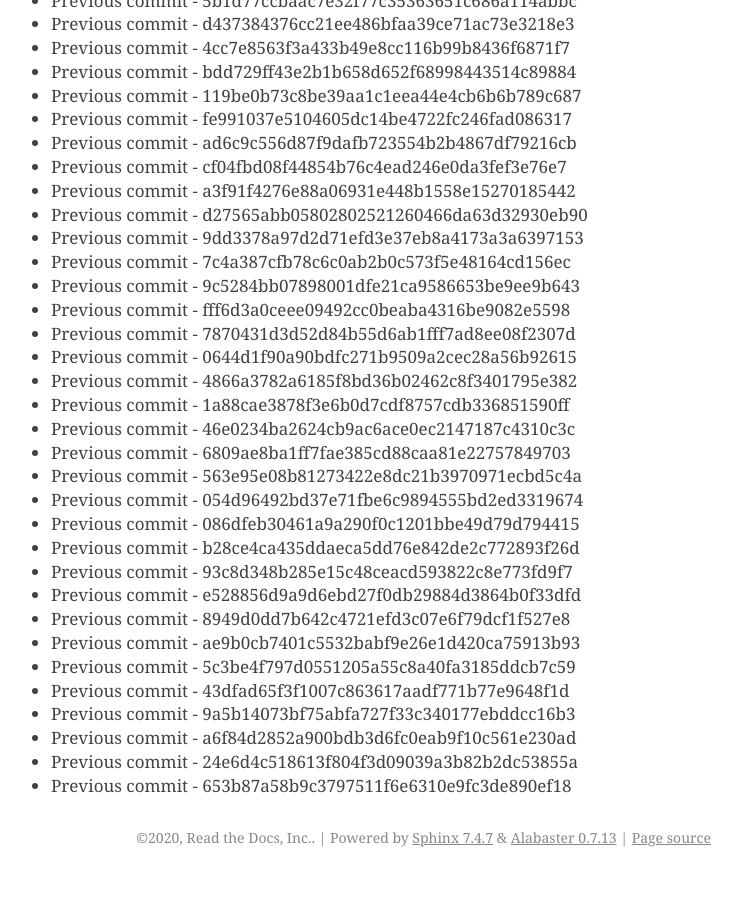
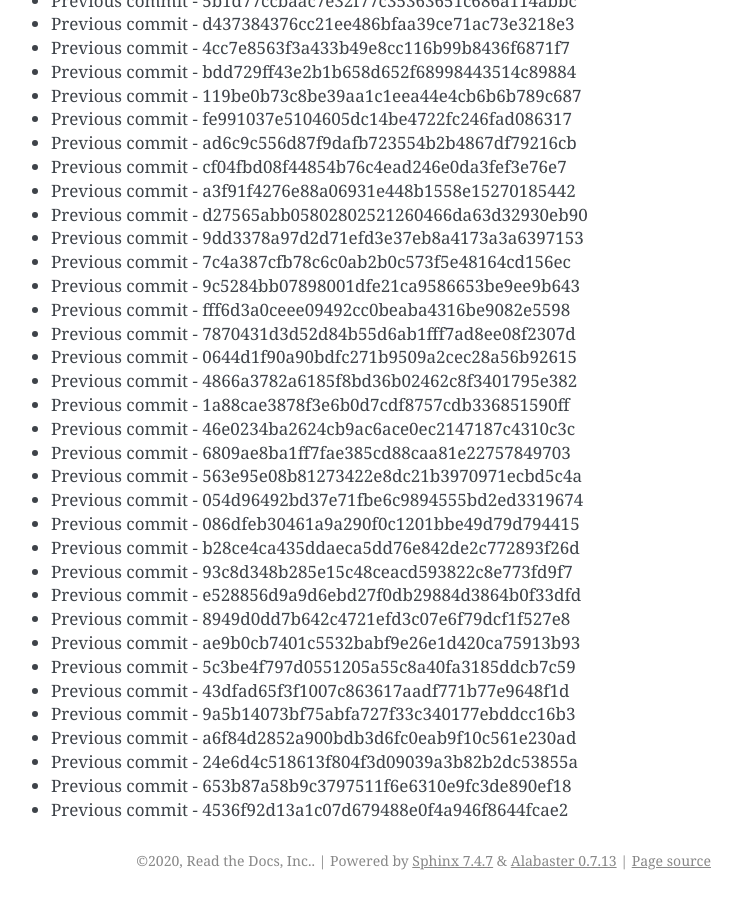
Before and after one commit to readthedocs/rtd-git-stresstest, a Sphinx documentation site: the page built from docs/updates.rst, in a window 1280 px wide and 900 px high, scrolled down 54198 px. Shown: the whole window, without its empty margins (399-1141 px from the left). Built offline with Sphinx 7.4.7, drawn with Linux system fonts in a browser that asks for light colours; before the commit the page ends 55075 px from its top, so only the background shows below that.

Commit message:
Generating commit from previous: 4536f92d13a1c07d679488e0f4a946f8644fcae2

```diff
--- a/docs/updates.rst
+++ b/docs/updates.rst
@@ -2309,3 +2309,4 @@ It can be tested for any performance characteristics.
 * Previous commit - a6f84d2852a900bdb3d6fc0eab9f10c561e230ad
 * Previous commit - 24e6d4c518613f804f3d09039a3b82b2dc53855a
 * Previous commit - 653b87a58b9c3797511f6e6310e9fc3de890ef18
+* Previous commit - 4536f92d13a1c07d679488e0f4a946f8644fcae2
```
